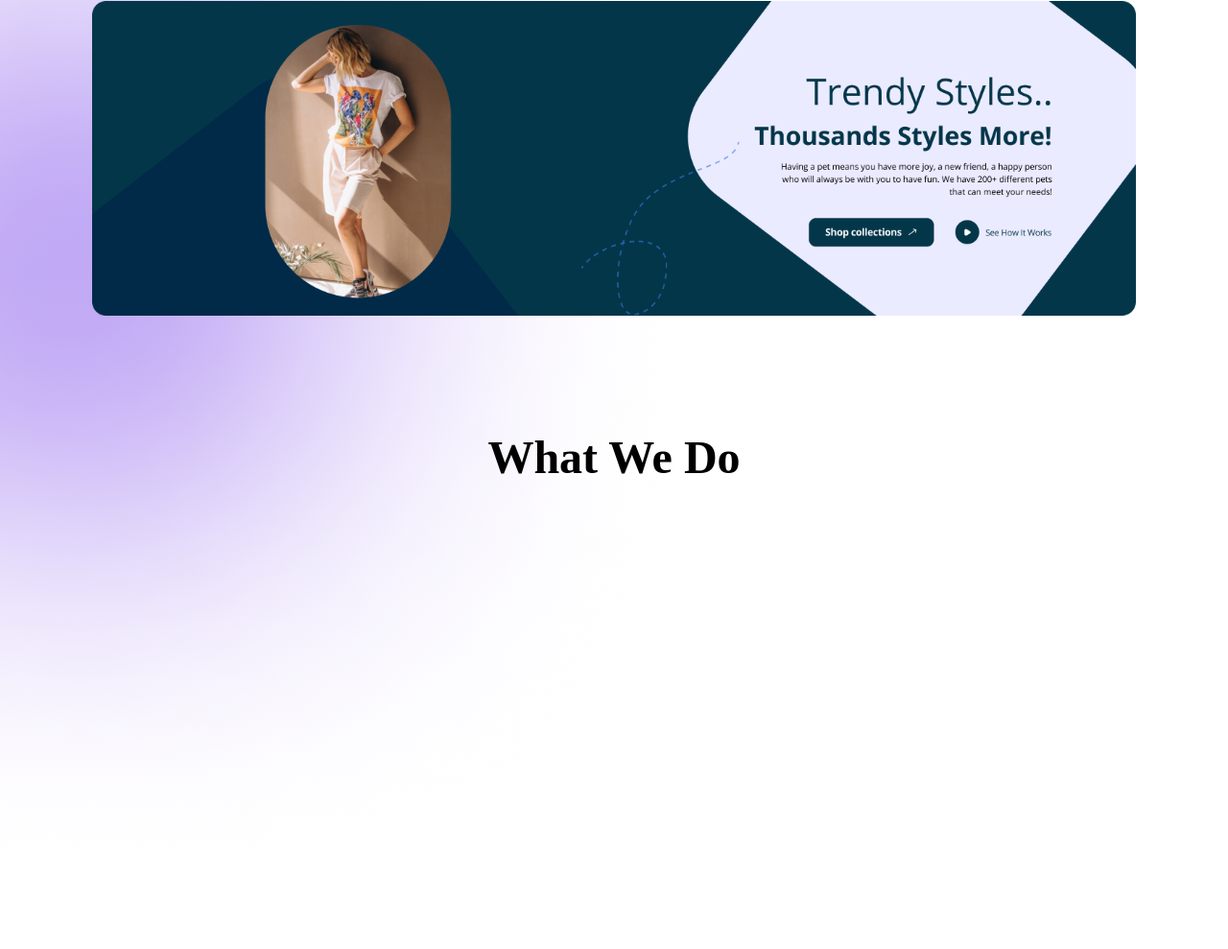
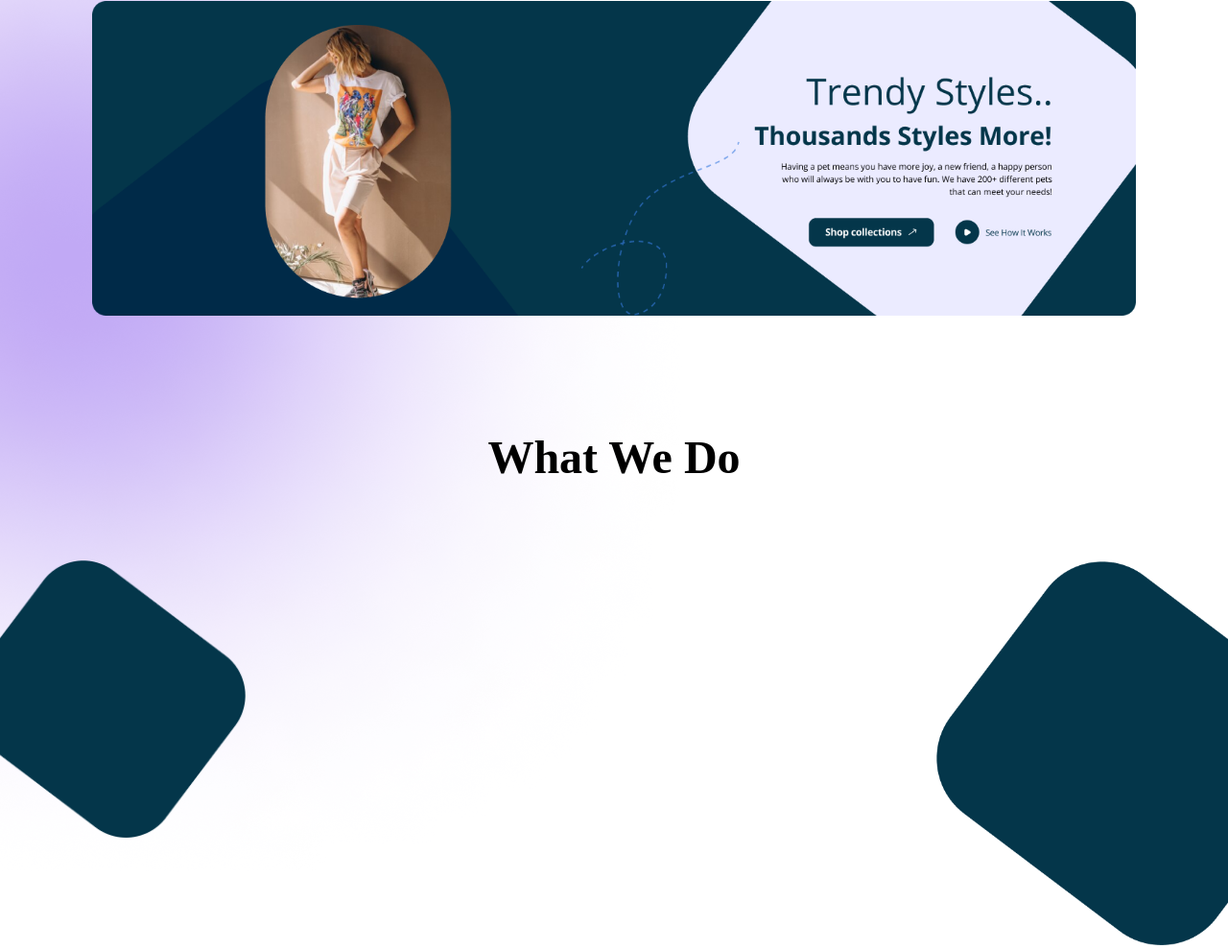
Before and after one commit to Protick10/PALETTE-A-HTML-AND-CSS-DESIGN, a plain HTML site: page index.html in a window 1280 px wide. Shown: the part 2335-3324 px from the top of the page at 96% size. Before the commit the page ends 3289 px from the top, so only its background shows below. Drawn offline with Linux system fonts and the light colour scheme.

Commit message:
finished till what we do

```diff
--- a/index.html
+++ b/index.html
@@ -138,6 +138,14 @@
             <p>What We Do</p>
         </div>
 
+        <div class="greeleft">
+            <img src="greenfakleft.png" alt="">
+        </div>
+
+        <div class="greeright">
+            <img src="greenfakright.png" alt="">
+        </div>
+
 
     </section>
 
--- a/style.css
+++ b/style.css
@@ -392,3 +392,38 @@
     font-weight: 700;
     font-family: system-ui, -apple-system, BlinkMacSystemFont, 'Segoe UI', Roboto, Oxygen, Ubuntu,;
 }
+
+
+.greeleft{
+    position: relative;
+    width: 20vw;
+    /* height: 100vh; */
+    top: 75%;
+    left: 0;
+}
+
+.greeleft img{
+    width: 100%;
+    position: absolute;
+    /* top: 0; */
+    /* left: 0; */
+}
+
+.greeright{
+    position: absolute;
+    /* width: 20vw; */
+    height: 50vh;
+    top: 225%;
+    /* left: 0; */
+    /* left: 79.8%; */
+    right: 0;
+}
+
+.greeright img{
+    /* width: 100%; */
+    height: 100%;
+    /* position: absolute; */
+    /* top: 0; */
+    /* left: 0; */
+    /* right: 0; */
+}
```
